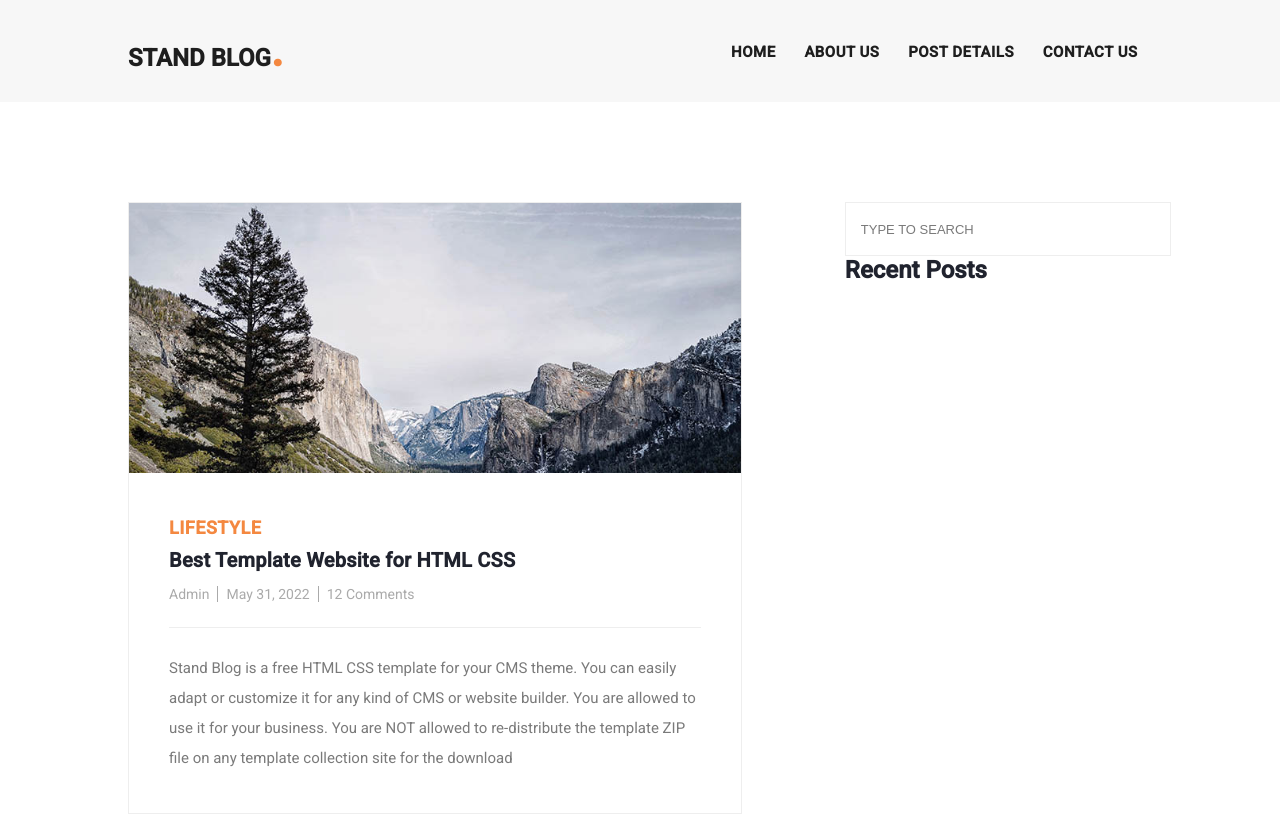
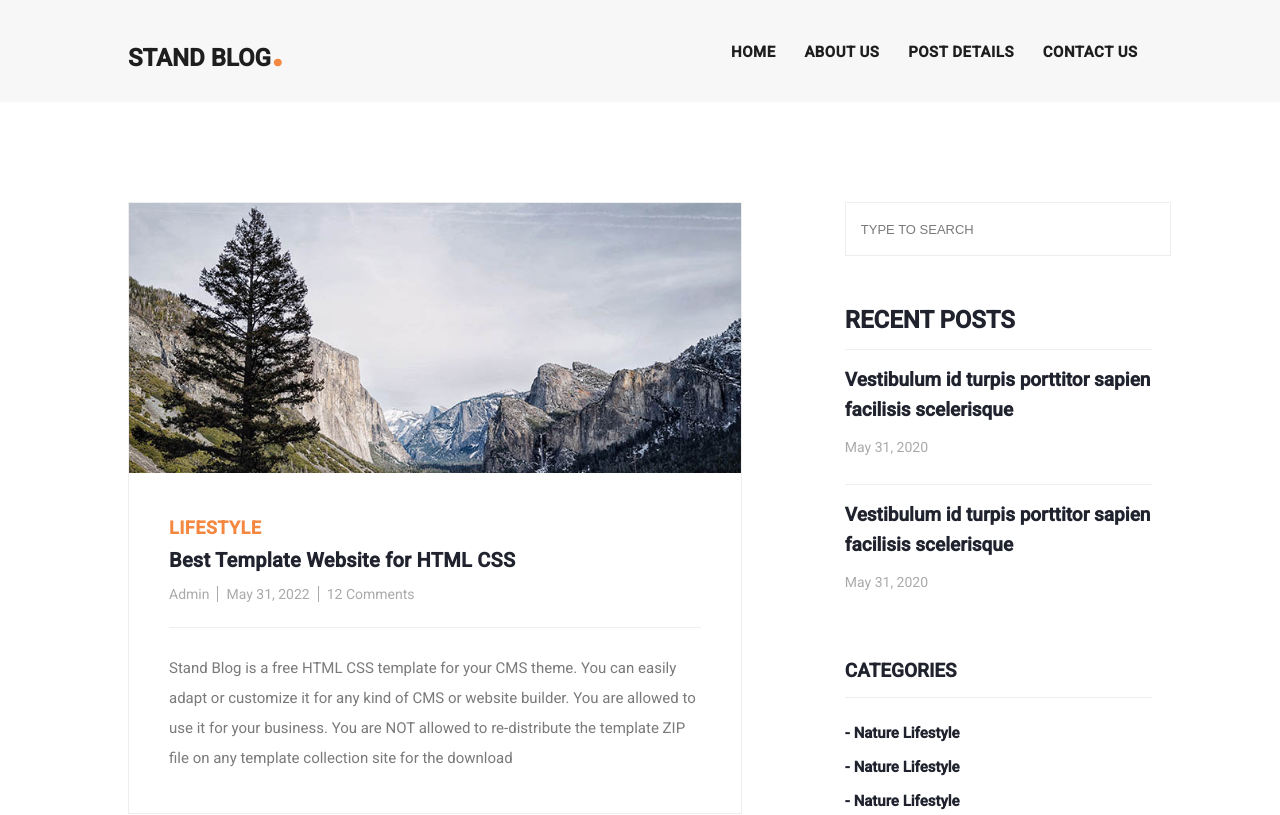
Before and after one commit to zobyer/blog-app-react, a React (Create React App) app: page / in a window 1280 px wide. Shown: the top 815 px of the page. Built offline with nearby package versions, Linux system fonts and the light colour scheme.

Commit message:
feat: home page categories, blog card added

```diff
--- /dev/null
+++ b/src/app/components/home/categories/index.module.scss
@@ -0,0 +1,25 @@
+@use "../../../../styles/base.scss" as *;
+
+.title {
+  color: $color-black-3;
+  font-size: 1.188rem;
+  margin-top: 2.5rem;
+  padding-bottom: 0.938rem;
+}
+
+.categories {
+  list-style: none;
+  padding-top: 1.563rem;
+  border-top: 1px solid $color-grey-2;
+
+  li {
+    margin-bottom: 0.938rem;
+
+    .categoryRedirectLink {
+      color: $color-black-3;
+      font-size: 0.938rem;
+      font-weight: 700;
+      text-transform: capitalize;
+    }
+  }
+}
--- /dev/null
+++ b/src/app/components/home/categories/index.tsx
@@ -0,0 +1,34 @@
+import React from "react";
+
+import RedirectLink from "app/components/redirect-link";
+import Styles from "./index.module.scss";
+
+const CategoriesContainer = () => {
+  return (
+    <div>
+      <h2 className={`text-uppercase ${Styles.title}`}>Categories</h2>
+
+      <ul className={Styles.categories}>
+        <li>
+          <RedirectLink path="/" styledClasses={Styles.categoryRedirectLink}>
+            - nature lifestyle
+          </RedirectLink>
+        </li>
+
+        <li>
+          <RedirectLink path="/" styledClasses={Styles.categoryRedirectLink}>
+            - nature lifestyle
+          </RedirectLink>
+        </li>
+
+        <li>
+          <RedirectLink path="/" styledClasses={Styles.categoryRedirectLink}>
+            - nature lifestyle
+          </RedirectLink>
+        </li>
+      </ul>
+    </div>
+  );
+};
+
+export default CategoriesContainer;
--- a/src/app/components/home/container/index.tsx
+++ b/src/app/components/home/container/index.tsx
@@ -4,6 +4,7 @@ import Styles from "./index.module.scss";
 import RectangleBlogCard from "app/components/card/blog/rectangle";
 import RecentPostContainer from "../recent-post";
 import SearchPostForm from "app/components/form/post-search";
+import CategoriesContainer from "../categories";
 
 const HomePageContainer = () => {
   return (
@@ -13,8 +14,8 @@ const HomePageContainer = () => {
       </div>
       <div className={Styles.rightContainer}>
         <SearchPostForm />
-
         <RecentPostContainer />
+        <CategoriesContainer />
       </div>
     </div>
   );
--- /dev/null
+++ b/src/app/components/home/recent-post/card/index.module.scss
@@ -0,0 +1,22 @@
+@use "../../../../../styles/base.scss" as *;
+
+.container {
+  padding: 0.938rem 0;
+  border-top: 1px solid $color-grey-2;
+
+  .title {
+    color: $color-black-3;
+    font-size: 1.188rem;
+    line-height: 1.875rem;
+    transition: all 0.3s;
+  }
+
+  .title:hover {
+    color: $color-orange-1;
+  }
+
+  .date {
+    color: $color-grey-3;
+    font-size: 0.875rem;
+  }
+}
--- /dev/null
+++ b/src/app/components/home/recent-post/card/index.tsx
@@ -0,0 +1,20 @@
+import RedirectLink from "app/components/redirect-link";
+import React from "react";
+
+import Styles from "./index.module.scss";
+
+const RecentPostCard = () => {
+  return (
+    <RedirectLink path="/">
+      <div className={Styles.container}>
+        <h2 className={Styles.title}>
+          Vestibulum id turpis porttitor sapien facilisis scelerisque
+        </h2>
+
+        <p className={Styles.date}>May 31, 2020</p>
+      </div>
+    </RedirectLink>
+  );
+};
+
+export default RecentPostCard;
--- a/src/app/components/home/recent-post/index.module.scss
+++ b/src/app/components/home/recent-post/index.module.scss
@@ -2,4 +2,6 @@
 
 .heading {
   color: $color-black-3;
+  margin-top: 3.125rem;
+  padding-bottom: 0.938rem;
 }
--- a/src/app/components/home/recent-post/index.tsx
+++ b/src/app/components/home/recent-post/index.tsx
@@ -1,10 +1,14 @@
 import React from "react";
+import RecentPostCard from "./card";
 import Styles from "./index.module.scss";
 
 const RecentPostContainer = () => {
   return (
     <div>
-      <h2 className={Styles.heading}>Recent Posts</h2>
+      <h2 className={`text-uppercase ${Styles.heading}`}>Recent Posts</h2>
+
+      <RecentPostCard />
+      <RecentPostCard />
     </div>
   );
 };
```
